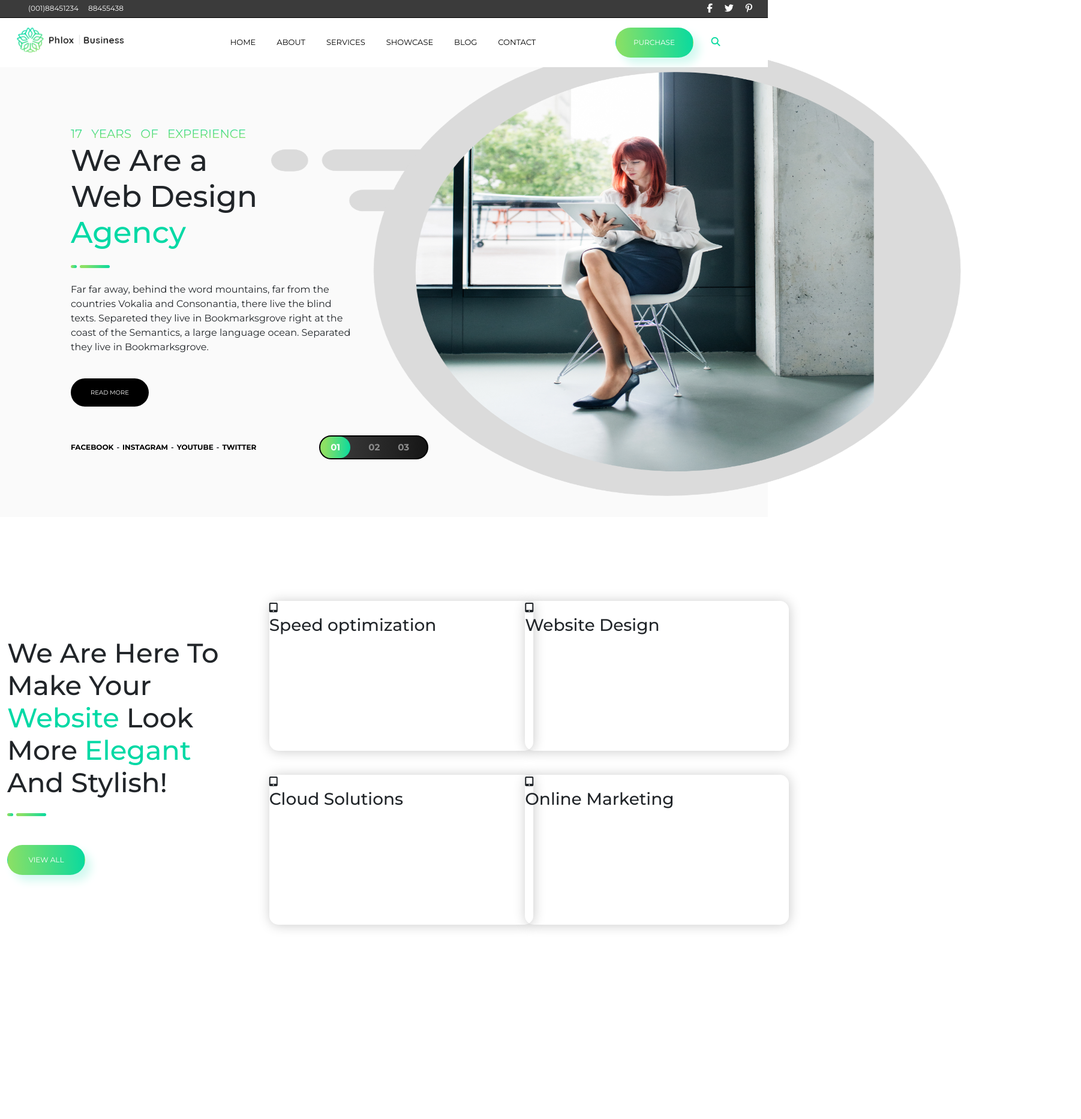
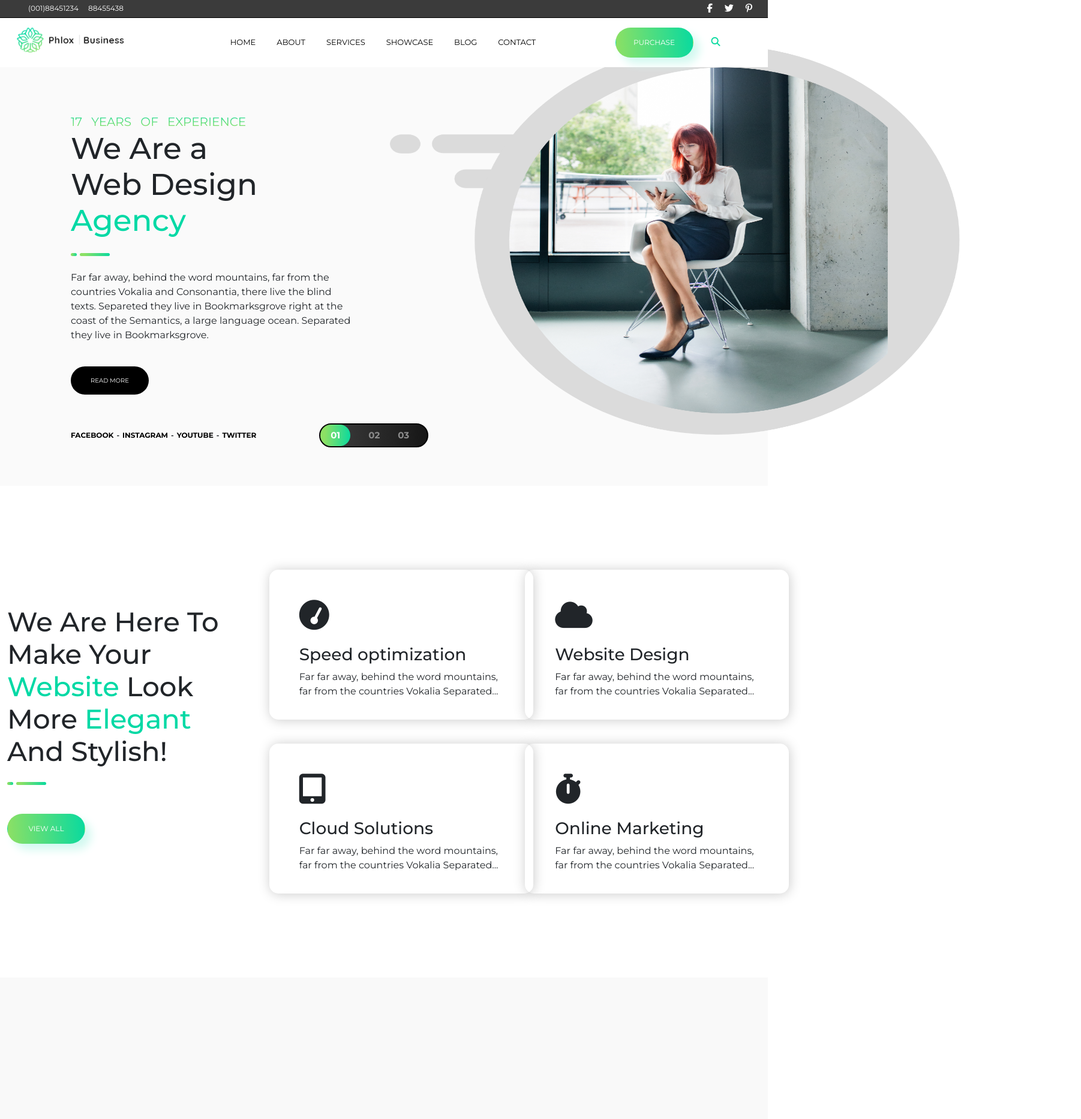
Before and after one commit to Francesco-Alquati/proj-html-vuejs, a Vue app: page / in a window 1280 px wide. Shown: the top 1866 px of the page at 60% size, 1802 px wide, since content can reach past the window. Before the commit the page ends 1582 px from the top, so only its background shows below. Built offline with nearby package versions, Linux system fonts and the light colour scheme.

Commit message:
[UPD] Completed MainTop section

```diff
--- a/src/App.vue
+++ b/src/App.vue
@@ -2,12 +2,14 @@
 import AppHeader from './components/AppHeader.vue';
 import AppJumbo from './components/AppJumbo.vue';
 import AppMainTop from './components/AppMainTop.vue';
+import AppMainMiddle from './components/AppMainMiddle.vue';
 
 export default{
   components:{
     AppHeader,
     AppJumbo,
-    AppMainTop
+    AppMainTop,
+    AppMainMiddle,
   }
 }
 </script>
@@ -16,9 +18,10 @@ export default{
   <header>
     <AppHeader />
   </header>
+  <AppJumbo />
   <main>
-    <AppJumbo />
     <AppMainTop />
+    <AppMainMiddle />
   </main>
   <footer>
 
--- a/src/components/AppHeader.vue
+++ b/src/components/AppHeader.vue
@@ -84,8 +84,8 @@ button{
     color: rgb(9,218,159);
 }
 header{
-    position: relative;
-    z-index: 1;
+    position: fixed;
+    z-index: 2;
     width: 100%;
 }
 img{
--- a/src/components/AppJumbo.vue
+++ b/src/components/AppJumbo.vue
@@ -7,7 +7,7 @@ export default {
     <div class="jumbo">
         <div class="container">
             <div class="row">
-                <div class="col-6 mt-5 p-5">
+                <div class="col-6 mt-140 p-5">
                     <div class="c-gradient-green text-uppercase ws-20 fs-5">17 years of experience</div>
                     <h2>We Are a <br> Web Design <span class="c-lgreen">Agency</span></h2>
                     <div class="line-container mt-4">
@@ -44,10 +44,6 @@ export default {
 .jumbo{
     background-color: #FAFAFA;
 }
-img{
-    width: 820px;
-}
-
 .ws-20{
     word-spacing: 10px;
 }
@@ -56,6 +52,9 @@ h2{
 }
 hr{
     width: 50px;
+}
+.mt-140{
+    margin-top: 140px;
 }
 button{
     background-color: black;
@@ -112,10 +111,11 @@ a{
     color: white;
 }
 img{
-    width: 1150px;
-    height: 750px;
-    position: relative;
-    right: 200px;
-    bottom: 35px;
+    width: 950px;
+    height: 650px;
+    position: absolute;
+    z-index: 0;
+    left: 650px;
+    bottom: 75px;
 }
 </style>
--- /dev/null
+++ b/src/components/AppMainMiddle.vue
@@ -0,0 +1,50 @@
+<script>
+export default {
+
+}
+</script>
+<template>
+    <main>
+        <div class="container-fluid">
+            <div class="row">
+                <div class="col-6 mt-200 mb-200 p-50">
+                    <img src="/images/businesswoman-analysing-document-P8WSNMC-1024x820.jpg" alt="">
+                </div>
+                <div class="col-6 mt-200 mb-200 p-50">
+                    <h2>learn more about <br> our <span class="c-lgreen">missions</span></h2>
+                    <div class="line-container mt-4">
+                        <div class="line-s"></div>
+                        <div class="line-l"></div>
+                    </div>
+                    <p class="mt-4">Far far away, behind the word mountains, far from the countries Vokalia and Consonantia, there live the blind texts. Separeted they live in Bookmarksgrove right at the coast of the Semantics, a large language ocean. Separated they live in Bookmarksgrove.</p>
+                    <button class="btn rounded-pill text-uppercase mt-5">Read More</button>
+                </div>
+            </div>
+        </div>
+    </main>
+</template>
+<style lang="scss" scoped>
+main{
+    background-color: #F9F9F9;
+}
+h2{
+    font-size: 40px;
+}
+.p-50{
+    padding: 100px;
+}
+button{
+    background: rgb(9,218,159);
+    background: linear-gradient(266deg, rgba(9,218,159,1) 0%, rgba(141,224,100,1) 100%);
+    color: white;
+    padding: 15px;
+    font-size: 12px;
+    width: 130px;
+    box-shadow: 10px 10px 15px #D2F9F0;
+}
+img{
+    width: 100%;
+    border-radius: 10px;
+}
+
+</style>
--- a/src/components/AppMainTop.vue
+++ b/src/components/AppMainTop.vue
@@ -6,8 +6,8 @@ export default {
 <template>
     <main>
         <div class="container-fluid">
-            <div class="row mt-100">
-                <div class="col-4 mt-100">
+            <div class="row">
+                <div class="col-4 mt-200 mb-200">
                     <h2 class="text-capitalize">We are here to make your <span class="c-lgreen">Website</span> look more <span class="c-lgreen">Elegant</span> and stylish!</h2>
                     <div class="line-container mt-4">
                         <div class="line-s"></div>
@@ -15,28 +15,28 @@ export default {
                     </div>
                     <button class="btn rounded-pill text-uppercase mt-5">view all</button>
                 </div>
-                <div class="col-4">
+                <div class="col-4 mt-100 mb-100">
                     <div class="cards">
-                        <i class="fas fa-tablet-screen-button"></i>
-                        <h3>Speed optimization</h3>
-                        <p></p>
+                        <i class="fa-solid fa-gauge-simple-high"></i>
+                        <h3 class="mt-4">Speed optimization</h3>
+                        <p>Far far away, behind the word mountains, far from the countries Vokalia Separated...</p>
                     </div>
                     <div class="cards">
-                        <i class="fas fa-tablet-screen-button"></i>
-                        <h3>Cloud Solutions</h3>
-                        <p></p>
+                        <i class="fa-solid fa-tablet-screen-button"></i>
+                        <h3 class="mt-4">Cloud Solutions</h3>
+                        <p>Far far away, behind the word mountains, far from the countries Vokalia Separated...</p>
                     </div>
                 </div>
-                <div class="col-4">
+                <div class="col-4 mt-100 mb-100">
                     <div class="cards">
-                        <i class="fas fa-tablet-screen-button"></i>
-                        <h3>Website Design</h3>
-                        <p></p>
+                        <i class="fa-solid fa-cloud"></i>
+                        <h3 class="mt-4">Website Design</h3>
+                        <p>Far far away, behind the word mountains, far from the countries Vokalia Separated...</p>
                     </div>
                     <div class="cards">
-                        <i class="fas fa-tablet-screen-button"></i>
-                        <h3>Online Marketing</h3>
-                        <p></p>
+                        <i class="fa-solid fa-stopwatch"></i>
+                        <h3 class="mt-4">Online Marketing</h3>
+                        <p>Far far away, behind the word mountains, far from the countries Vokalia Separated...</p>
                     </div>
                 </div>
             </div>
@@ -54,20 +54,28 @@ button{
     box-shadow: 10px 10px 15px #D2F9F0;
 }
 main{
-    height: 500px;
+    background-color: white;
+    position: relative;
+    z-index: 1;
 }
-.mt-100{
-    margin-top: 100px;
-}
+
 h2{
     font-size: 45px;
 }
-.cards {
+.cards{
     width: 440px;
     height: 250px;
     margin: 40px 10px;
     border-radius: 15px;
     box-shadow: 1px 1px 20px #cbcbcb;
-
-  }
+    padding: 50px;
+}
+i{
+    font-size: 50px;
+}
+.cards:hover{
+    color: white;
+    background: rgb(9,218,156);
+    background: linear-gradient(54deg, rgba(9,218,156,1) 8%, rgba(131,223,104,1) 81%);
+}
 </style>
--- a/src/styles/generals.scss
+++ b/src/styles/generals.scss
@@ -20,3 +20,19 @@ ul {
 a {
     text-decoration: none;
 }
+
+.mt-100 {
+    margin-top: 100px;
+}
+
+.mt-200 {
+    margin-top: 200px;
+}
+
+.mb-100 {
+    margin-bottom: 100px;
+}
+
+.mb-200 {
+    margin-bottom: 200px;
+}
```
